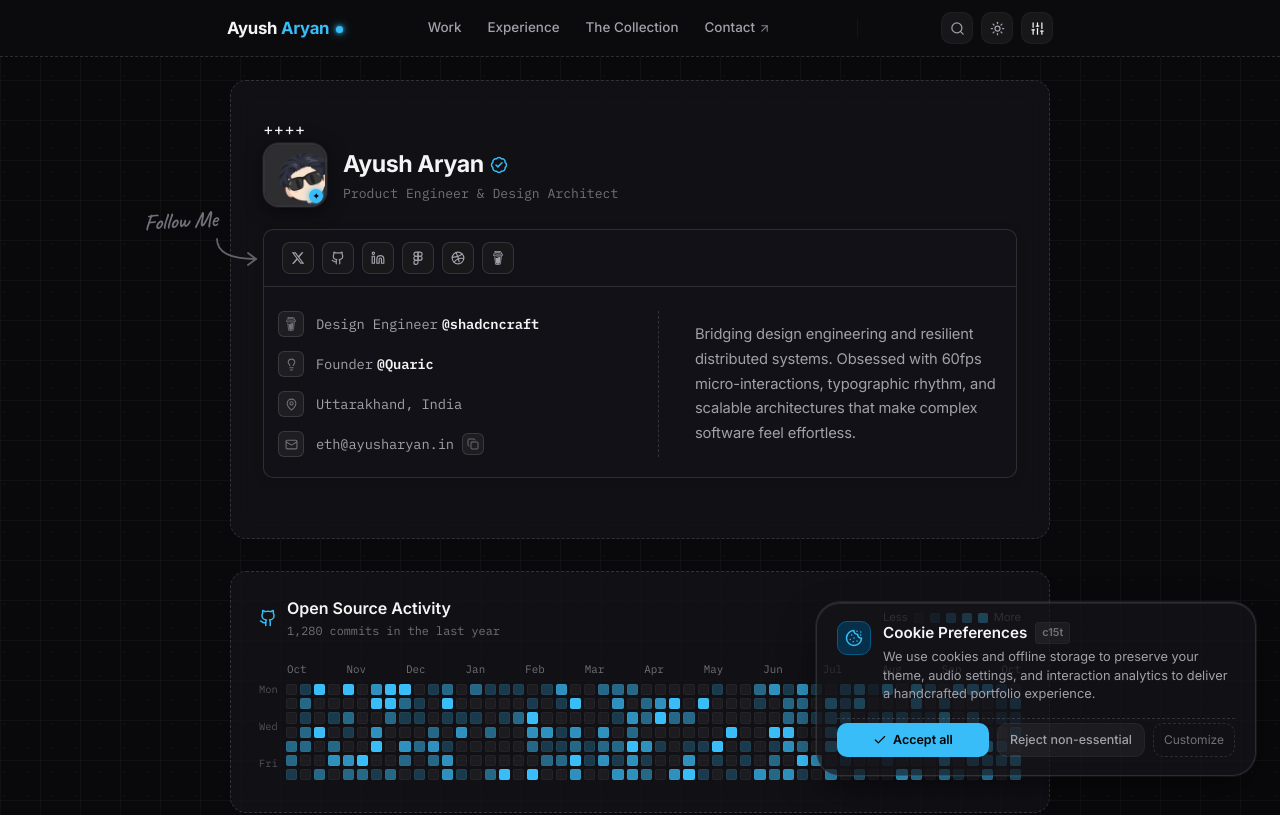
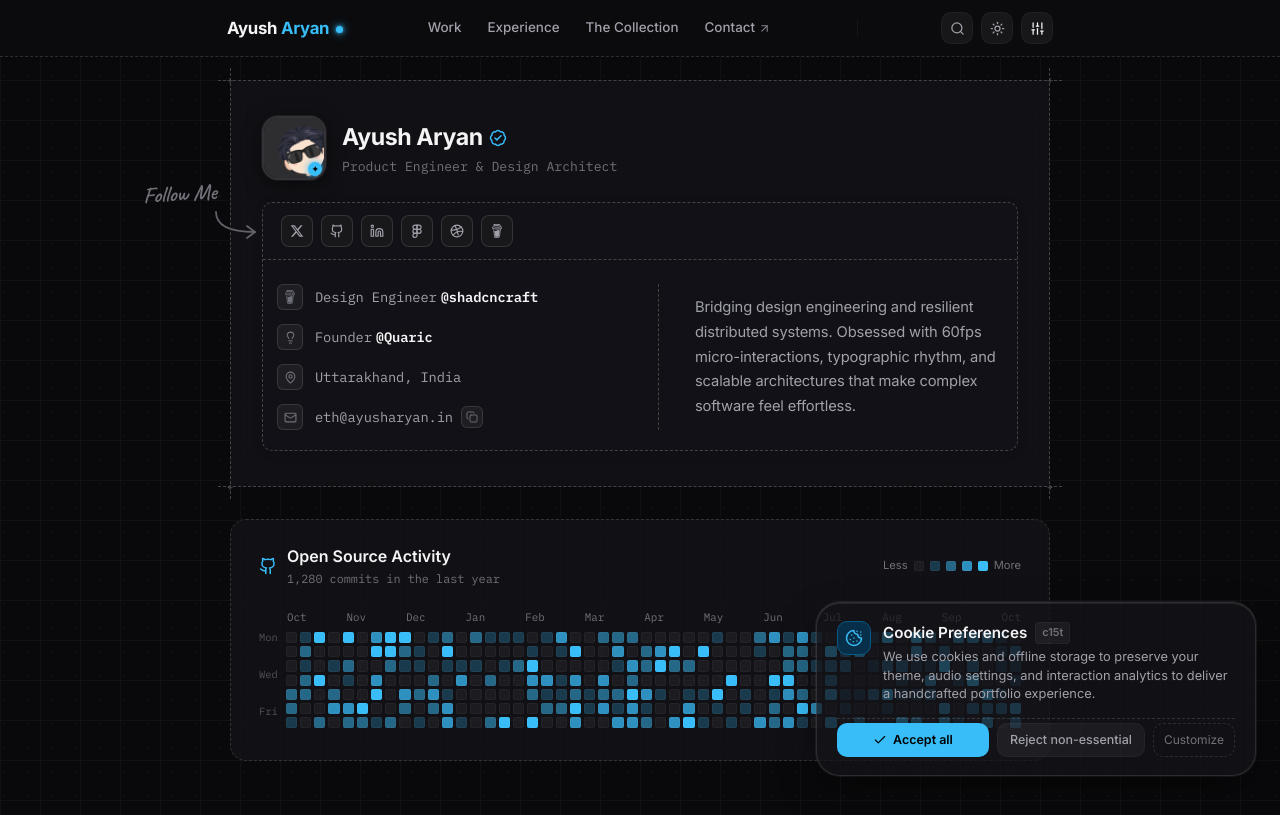
Before and after one commit to ayusharyaneth/Ayush, a React (Vite) app: page / in a window 1280 px wide. Shown: the top 815 px of the page. Built offline with nearby package versions, Linux system fonts and the light colour scheme.

Commit message:
Auto sync portfolio: 2026-10-15 01:46:38

```diff
--- a/src/components/HeroSection.css
+++ b/src/components/HeroSection.css
@@ -1,10 +1,165 @@
 /* ==========================================================================
-   CHANH DAI SIGNATURE HERO SECTION
-   Replicates the exact layout from chanhdai.com
+   CHANH DAI SIGNATURE HERO SECTION + ARCHITECTURAL BLUEPRINT BORDER
+   Reference: https://www.manishx.in/ & user blueprint crosshair border design
    ========================================================================== */
+
+:root {
+  --hero-bp-border: #444444;
+  --hero-bp-border-hover: #888888;
+  --hero-bp-corner-hover: #ffffff;
+  --hero-spotlight: rgba(255, 255, 255, 0.045);
+  --hero-card-glow: rgba(255, 255, 255, 0.07);
+}
+
+.theme-light {
+  --hero-bp-border: rgba(0, 0, 0, 0.16);
+  --hero-bp-border-hover: rgba(0, 0, 0, 0.48);
+  --hero-bp-corner-hover: #18181b;
+  --hero-spotlight: rgba(0, 0, 0, 0.035);
+  --hero-card-glow: rgba(0, 0, 0, 0.04);
+}
 
 .hero-card {
   position: relative;
+}
+
+/* Blueprint Hero Card Container: Sharp CAD boundary with overshooting dashed lines */
+.hero-card.blueprint-hero-card {
+  border: none !important;
+  border-radius: 0 !important;
+  overflow: visible !important;
+  background: var(--bg-card);
+  backdrop-filter: blur(12px);
+  -webkit-backdrop-filter: blur(12px);
+  transition: box-shadow 0.3s cubic-bezier(0.16, 1, 0.3, 1), background-color 0.3s ease;
+}
+
+/* Card Elevation & Ambient Halo on Section Hover (manishx.in reference) */
+.hero-card.blueprint-hero-card:hover,
+.hero-card.blueprint-hero-card.is-hovered {
+  box-shadow: 0 0 32px -4px var(--hero-card-glow), 0 16px 40px -12px rgba(0, 0, 0, 0.45);
+}
+
+.theme-light .hero-card.blueprint-hero-card:hover,
+.theme-light .hero-card.blueprint-hero-card.is-hovered {
+  box-shadow: 0 0 32px -4px var(--hero-card-glow), 0 14px 32px -10px rgba(0, 0, 0, 0.08);
+}
+
+/* ==========================================================================
+   ARCHITECTURAL OVERSHOOTING DASHED LINES (Crosshair CAD Corners)
+   ========================================================================== */
+
+.blueprint-border-line {
+  position: absolute;
+  pointer-events: none;
+  z-index: 4;
+  transition: border-color 0.3s cubic-bezier(0.16, 1, 0.3, 1);
+}
+
+/* Top Horizontal Line: overshoots left & right by 12px */
+.blueprint-line-top {
+  top: 0;
+  left: -12px;
+  right: -12px;
+  height: 0;
+  border-top: 1.5px dashed var(--hero-bp-border);
+}
+
+/* Bottom Horizontal Line: overshoots left & right by 12px */
+.blueprint-line-bottom {
+  bottom: 0;
+  left: -12px;
+  right: -12px;
+  height: 0;
+  border-bottom: 1.5px dashed var(--hero-bp-border);
+}
+
+/* Left Vertical Line: overshoots top & bottom by 12px */
+.blueprint-line-left {
+  left: 0;
+  top: -12px;
+  bottom: -12px;
+  width: 0;
+  border-left: 1.5px dashed var(--hero-bp-border);
+}
+
+/* Right Vertical Line: overshoots top & bottom by 12px */
+.blueprint-line-right {
+  right: 0;
+  top: -12px;
+  bottom: -12px;
+  width: 0;
+  border-right: 1.5px dashed var(--hero-bp-border);
+}
+
+/* Smooth Highlight on Hover: all 4 lines illuminate to #888888 (manishx.in reference) */
+.hero-card.blueprint-hero-card:hover .blueprint-border-line,
+.hero-card.blueprint-hero-card.is-hovered .blueprint-border-line {
+  border-color: var(--hero-bp-border-hover);
+}
+
+/* ==========================================================================
+   CORNER CROSSHAIR (+) MARKERS AT ALL 4 INTERSECTIONS
+   ========================================================================== */
+
+.blueprint-corner {
+  position: absolute;
+  width: 14px;
+  height: 14px;
+  display: flex;
+  align-items: center;
+  justify-content: center;
+  font-family: var(--font-family-mono), monospace;
+  font-size: 11px;
+  font-weight: 500;
+  line-height: 1;
+  color: var(--hero-bp-border);
+  pointer-events: none;
+  user-select: none;
+  z-index: 5;
+  transition: color 0.3s ease, transform 0.3s ease, text-shadow 0.3s ease;
+}
+
+.blueprint-corner-tl {
+  top: -7px;
+  left: -7px;
+}
+.blueprint-corner-tr {
+  top: -7px;
+  right: -7px;
+}
+.blueprint-corner-bl {
+  bottom: -7px;
+  left: -7px;
+}
+.blueprint-corner-br {
+  bottom: -7px;
+  right: -7px;
+}
+
+.hero-card.blueprint-hero-card:hover .blueprint-corner,
+.hero-card.blueprint-hero-card.is-hovered .blueprint-corner {
+  color: var(--hero-bp-corner-hover);
+  text-shadow: 0 0 8px rgba(255, 255, 255, 0.45);
+  transform: scale(1.15);
+}
+
+.theme-light .hero-card.blueprint-hero-card:hover .blueprint-corner,
+.theme-light .hero-card.blueprint-hero-card.is-hovered .blueprint-corner {
+  text-shadow: 0 0 6px rgba(0, 0, 0, 0.25);
+}
+
+/* ==========================================================================
+   INTERACTIVE CURSOR SPOTLIGHT RADIAL GLOW
+   ========================================================================== */
+
+.blueprint-spotlight {
+  position: absolute;
+  inset: 0;
+  pointer-events: none;
+  z-index: 1;
+  transition: opacity 0.35s ease;
+  border-radius: 0;
 }
 
 /* Handwritten "Follow Me" placed OUTSIDE the card dashed border, pointing into first box only */
@@ -55,11 +210,11 @@
 
 .chanh-hero-wrapper {
   margin-top: 6px;
-  margin-bottom: 24px;
+  margin-bottom: 0;
   position: relative;
   display: flex;
   flex-direction: column;
-  border: 1px solid var(--border-line);
+  border: 1.5px dashed var(--hero-bp-border);
   border-radius: var(--radius-md);
   background: var(--bg-card);
   backdrop-filter: blur(12px);
@@ -67,6 +222,12 @@
   overflow: visible;
   box-shadow: 0 2px 12px rgba(0, 0, 0, 0.08);
   width: 100%;
+  transition: border-color 0.3s ease, box-shadow 0.3s ease;
+}
+
+.chanh-hero-wrapper:hover {
+  border-color: var(--hero-bp-border-hover);
+  box-shadow: 0 4px 20px -4px rgba(0, 0, 0, 0.18);
 }
 
 /* Top Strip: Clean, clear background with no hatch pattern */
@@ -77,9 +238,14 @@
   justify-content: flex-start;
   padding: 12px 18px;
   background: transparent;
-  border-bottom: 1px solid var(--border-line);
+  border-bottom: 1.5px dashed var(--hero-bp-border);
   border-top-left-radius: var(--radius-md);
   border-top-right-radius: var(--radius-md);
+  transition: border-color 0.3s ease;
+}
+
+.chanh-hero-wrapper:hover .chanh-top-strip {
+  border-bottom-color: var(--hero-bp-border-hover);
 }
 
 /* Social Buttons Row */
@@ -133,8 +299,13 @@
 }
 
 .chanh-grid-column.right-col {
-  border-left: 1px dashed var(--border-dashed);
+  border-left: 1.5px dashed var(--hero-bp-border);
   padding-left: 36px;
+  transition: border-color 0.3s ease;
+}
+
+.chanh-hero-wrapper:hover .chanh-grid-column.right-col {
+  border-left-color: var(--hero-bp-border-hover);
 }
 
 .chanh-about-col {
@@ -336,6 +507,23 @@
     padding: 24px 16px !important;
   }
 
+  .blueprint-line-top,
+  .blueprint-line-bottom {
+    left: -8px;
+    right: -8px;
+  }
+
+  .blueprint-line-left,
+  .blueprint-line-right {
+    top: -8px;
+    bottom: -8px;
+  }
+
+  .blueprint-corner-tl { top: -6px; left: -6px; }
+  .blueprint-corner-tr { top: -6px; right: -6px; }
+  .blueprint-corner-bl { bottom: -6px; left: -6px; }
+  .blueprint-corner-br { bottom: -6px; right: -6px; }
+
   .chanh-top-strip {
     flex-direction: row;
     align-items: center;
@@ -351,9 +539,13 @@
 
   .chanh-grid-column.right-col {
     border-left: none;
-    border-top: 1px dashed var(--border-dashed);
+    border-top: 1.5px dashed var(--hero-bp-border);
     padding-left: 0;
     padding-top: 14px;
+  }
+
+  .chanh-hero-wrapper:hover .chanh-grid-column.right-col {
+    border-top-color: var(--hero-bp-border-hover);
   }
 
   .chanh-about-text {
```
